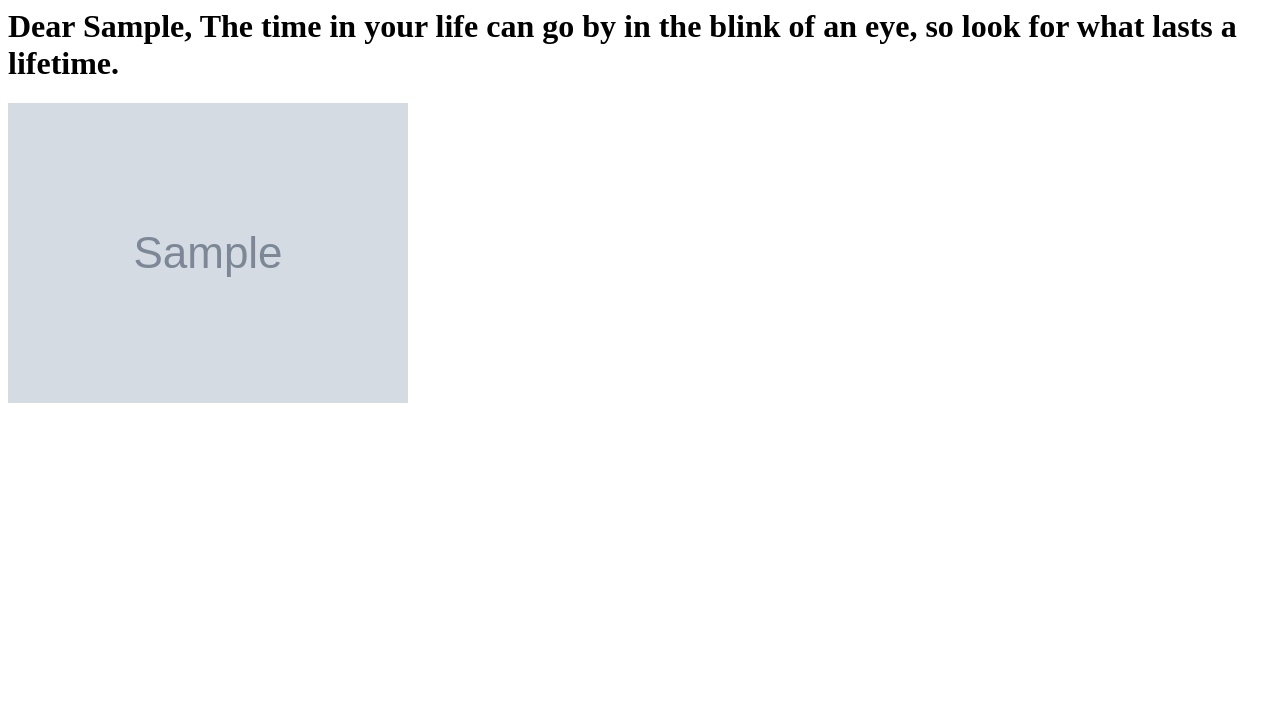
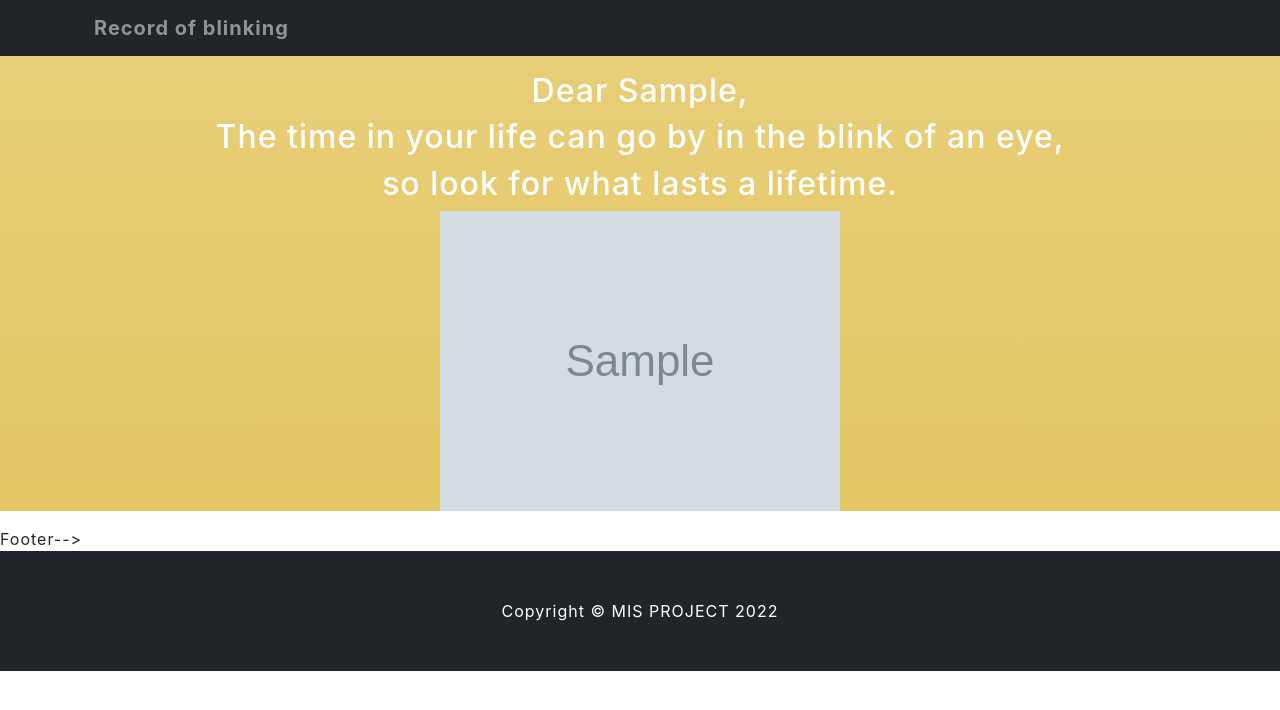
Before and after one commit to stephaninieee/Master-of-Focus, a Flask app: template templates/blinking.html in a window 1280 px wide. Shown: the top 710 px of the page. Run offline with Flask 2, Linux system fonts and the light colour scheme; the template is opened without the code that fills it: most values are stand-ins (such as "Sample title", 1, 10 or a date in 2020); grey boxes marked "Sample" are stand-in pictures.

Commit message:
Update blinking.html

```diff
--- a/templates/blinking.html
+++ b/templates/blinking.html
@@ -1,42 +1,47 @@
-<html>
+<!DOCTYPE html>
+<html lang="en">
     <head>
         <meta http-equiv="Content-Type" content="text/html; charset=utf-8" />
-<meta charset="utf-8">
+        <meta charset="utf-8" />
+        <meta name="viewport" content="width=device-width, initial-scale=1, shrink-to-fit=no" />
+        <meta name="description" content="" />
+        <meta name="author" content="" />
         <meta http-equiv="Pragma" content="no-cache" />
         <meta http-equiv="Cache-Control" content="no-cache" />
         <meta http-equiv="Expires" content="0" />
-<meta name="viewport" content="width=device-width, initial-scale=1, shrink-to-fit=no">
-<title>Record</title>
+        <title>Record of blinking</title>
+        <link rel="icon" type="image/x-icon" href="static/assets/favicon.ico" /> ---------
+        <link href="static/css/styles.css" rel="stylesheet" />
     </head>
-   <body>
+    <body id="page-top">
+        <nav class="navbar navbar-expand-lg navbar-dark bg-dark fixed-top" id="mainNav">
+            <div class="container px-4">
+                <a class="navbar-brand" href="#page-top">Record of blinking</a>
+                <button class="navbar-toggler" type="button" data-bs-toggle="collapse" data-bs-target="#navbarResponsive" aria-controls="navbarResponsive" aria-expanded="false" aria-label="Toggle navigation"><span class="navbar-toggler-icon"></span></button>
+            </div>
+        </nav>
+        <!-- Header-->
+        <header class="bg-warning bg-gradient text-white">
+            <div class="container px-6 text-center">
+                <h1> </h1>>
+                <p class="lead">
                     {% if d %}
-      <h1>Dear {{d}}, The time in your life can go by in the blink of an eye, so look for what lasts a lifetime.</h1>
+                    <h2>Dear {{d}},</h2><h2>The time in your life can go by in the blink of an eye,</h2><h2>so look for what lasts a lifetime.</h2>
                     {% endif %}
                     {% if img_b %}
                     <img src ="static/chart/{{img_b}}" \>
                     {% endif %}
-      <!-- <table border = 1>
-         <thead>
-            <td>RECORD</td>
-         </thead>
+                </p>
+            </div>
+        </header>
 
-         {% for row in rows %}
-         <tr>
-            <td>{{row["picName"]}}</td>
-         </tr>
-         {% endfor %}
-      </table>
-
-   <form method="POST" enctype="multipart/form-data">
-       <h1>Enter the time you want to query:</h1>
-      	<input type= "text" name ="picture name"  class="form-control">
-      <button type="submit">Query</button>
-      <br>
-      {% if image %}
-        <img  src="static/displayDB/{{image}}"   width="400" height="300">
-      {% endif %}
-    </form> -->
-
-
+        <!----> Footer-->
+        <footer class="py-5 bg-dark">
+            <div class="container px-4"><p class="m-0 text-center text-white">Copyright &copy; MIS PROJECT 2022</p></div>
+        </footer>
+        <!-- Bootstrap core JS-->
+        <script src="https://cdn.jsdelivr.net/npm/bootstrap@5.1.3/dist/js/bootstrap.bundle.min.js"></script>
+        <!-- Core theme JS-->
+        <script src="static/js/scripts.js"></script>
     </body>
 </html>
```
Lines whose indentation alone changed are shown as unchanged.
